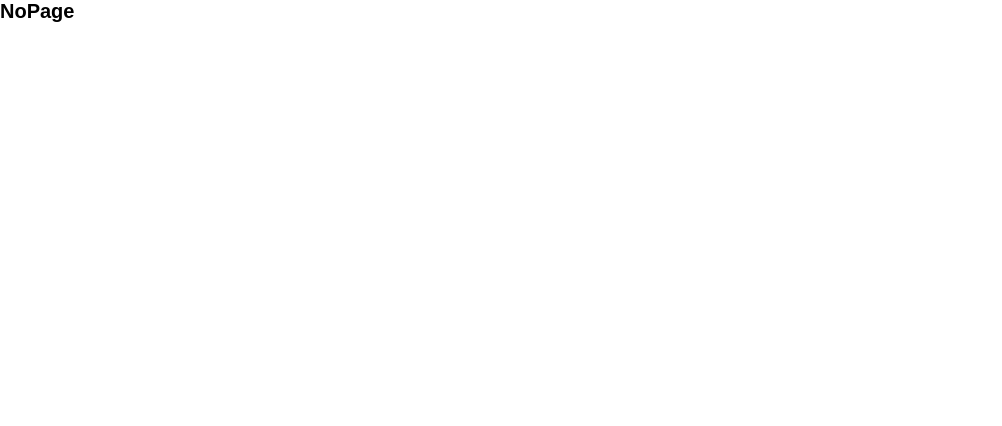
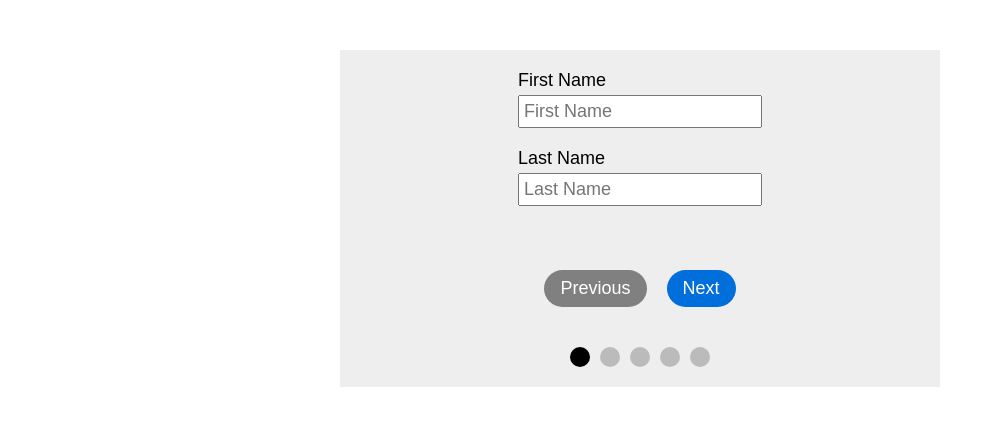
Before and after one commit to kingarunesh/React-Projects, a React (Create React App) app: page /register-form-steps in a window 1280 px wide. Shown: the top 426 px of the page, without its empty margins (0-1002 px from the left). Built offline with nearby package versions, Linux system fonts and the light colour scheme.

Commit message:
14.1 : register with steps

```diff
--- a/src/App.js
+++ b/src/App.js
@@ -14,6 +14,7 @@ import SimpleSteps from "./components/simple-steps/SimpleSteps";
 import ImageStepSlider from "./components/image-steps-slider/ImageStepSlider";
 import SingleSimpleOpenModel from "./single-simple-open-model/SingleSimpleOpenModel";
 import OpenModelForm from "./components/open-model-form/OpenModelForm";
+import RegisterFormSteps from "./components/register-form-steps/RegisterFormSteps";
 
 export default function App() {
     return (
@@ -35,6 +36,7 @@ export default function App() {
                         <Route path="/image-step-slider" element={<ImageStepSlider />} />
                         <Route path="/single-simple-open-model" element={<SingleSimpleOpenModel />} />
                         <Route path="/open-model-form" element={<OpenModelForm />} />
+                        <Route path="/register-form-steps" element={<RegisterFormSteps />} />
                     </Route>
                 </Routes>
             </BrowserRouter>
--- a/src/components/layout/Home.js
+++ b/src/components/layout/Home.js
@@ -70,6 +70,12 @@ export default function Home() {
                             Open Model Form
                         </Link>
                     </li>
+
+                    <li>
+                        <Link to="/register-form-steps" target="_blank">
+                            Register Form Steps
+                        </Link>
+                    </li>
                 </ol>
             </nav>
 
--- /dev/null
+++ b/src/components/register-form-steps/RegisterFormSteps.js
@@ -0,0 +1,159 @@
+import { useState } from "react";
+
+import "./register-form-steps.scss";
+
+const DATA = [
+    {
+        id: 1,
+        title: "First Name",
+        content: (
+            <>
+                <div className="registerFormSteps__container--form--group">
+                    <label htmlFor="fname">First Name</label>
+                    <input
+                        type="text"
+                        placeholder="First Name"
+                        id="fname"
+                        // value={fName}
+                        // onChange={(e) => setFname(e.target.value)}
+                    />
+                </div>
+                <div className="registerFormSteps__container--form--group">
+                    <label htmlFor="lname">Last Name</label>
+                    <input type="text" placeholder="Last Name" id="lname" />
+                </div>
+            </>
+        ),
+    },
+
+    {
+        id: 2,
+        title: "Email",
+        content: (
+            <>
+                <div className="registerFormSteps__container--form--group">
+                    <label htmlFor="email">Email</label>
+                    <input type="email" placeholder="Email Address" id="email" />
+                </div>
+
+                <div className="registerFormSteps__container--form--group">
+                    <label htmlFor="phone">Phone</label>
+                    <input type="number" placeholder="Phone Number" id="phone" />
+                </div>
+            </>
+        ),
+    },
+
+    {
+        id: 3,
+        title: "Password",
+        content: (
+            <>
+                <div className="registerFormSteps__container--form--group">
+                    <label htmlFor="password">Password</label>
+                    <input type="password" placeholder="Password" id="password" autoComplete="off" />
+                </div>
+
+                <div className="registerFormSteps__container--form--group">
+                    <label htmlFor="confirm-password">Confirm Password</label>
+                    <input type="password" placeholder="Confirm Password" id="confirm-password" autoComplete="off" />
+                </div>
+            </>
+        ),
+    },
+
+    {
+        id: 4,
+        title: "Select Gender",
+        content: (
+            <div className="registerFormSteps__container--form--group">
+                <div className="registerFormSteps__container--form--group--gender">
+                    <input type="radio" id="male" autoComplete="off" name="gender" value="male" />
+                    <label htmlFor="male">Male</label>
+                </div>
+
+                <div className="registerFormSteps__container--form--group--gender">
+                    <input type="radio" id="female" autoComplete="off" name="gender" value="female" />
+                    <label htmlFor="female">Female</label>
+                </div>
+
+                <div className="registerFormSteps__container--form--group--gender">
+                    <input type="radio" id="other" autoComplete="off" name="gender" value="other" />
+                    <label htmlFor="other">Other</label>
+                </div>
+            </div>
+        ),
+    },
+
+    {
+        id: 5,
+        title: "Date of Birth",
+        content: (
+            <>
+                <div className="registerFormSteps__container--form--group">
+                    <label htmlFor="dob">Date of Birthday</label>
+                    <input type="date" id="dob" />
+                </div>
+
+                <div className="registerFormSteps__container--form--group">
+                    <button>Create</button>
+                </div>
+            </>
+        ),
+    },
+];
+
+export default function RegisterFormSteps() {
+    const [step, setStep] = useState(0);
+
+    // const [fName, setFname] = useState("");
+    // const [lName, setLname] = useState("");
+    // const [email, setEmail] = useState("");
+    // const [phone, setPhone] = useState("");
+    // const [password, setPassword] = useState("");
+    // const [confrimPassword, setConfrimPassword] = useState("");
+    // const [gender, setGender] = useState("");
+    // const [dob, setDOB] = useState("");
+
+    const nextHandler = function () {
+        step < DATA.length - 1 && setStep((c) => c + 1);
+    };
+
+    const preHandler = function () {
+        step > 0 && setStep((c) => c - 1);
+    };
+
+    return (
+        <>
+            <div className="registerFormSteps">
+                <div className="registerFormSteps__container">
+                    <form className="registerFormSteps__container--form">{DATA[step].content}</form>
+
+                    <div className="registerFormSteps__container--btns">
+                        {step === 0 ? (
+                            <button onClick={preHandler} style={{ backgroundColor: "gray", cursor: "not-allowed" }}>
+                                Previous
+                            </button>
+                        ) : (
+                            <button onClick={preHandler}>Previous</button>
+                        )}
+
+                        {step === DATA.length - 1 ? (
+                            <button onClick={nextHandler} style={{ backgroundColor: "gray", cursor: "not-allowed" }}>
+                                Next
+                            </button>
+                        ) : (
+                            <button onClick={nextHandler}>Next</button>
+                        )}
+                    </div>
+
+                    <div className="registerFormSteps__container--indicator">
+                        {DATA.map((_, i) => (
+                            <div key={i} style={{ backgroundColor: `${step > i - 1 ? "#000" : ""}` }}></div>
+                        ))}
+                    </div>
+                </div>
+            </div>
+        </>
+    );
+}
--- /dev/null
+++ b/src/components/register-form-steps/register-form-steps.scss
@@ -0,0 +1,89 @@
+.registerFormSteps {
+    background-color: #eee;
+    width: 60rem;
+    margin: 5rem auto;
+    // padding: 1rem;
+
+    &__container {
+        display: flex;
+        flex-direction: column;
+        align-items: center;
+        justify-content: center;
+        gap: 2rem;
+
+        &--form {
+            padding: 2rem;
+            display: flex;
+            flex-direction: column;
+            gap: 2rem;
+            min-height: 20rem;
+
+            &--group {
+                //  select label only one level
+                & > label {
+                    font-size: 1.8rem;
+                    display: block;
+                    margin-bottom: 0.4rem;
+                }
+
+                input {
+                    font-size: 1.8rem;
+                    padding: 0.4rem;
+                }
+
+                &--gender {
+                    display: flex;
+                    gap: 1rem;
+
+                    label {
+                        font-size: 1.8rem;
+                    }
+
+                    input[type="radio"] {
+                        font-size: 3rem;
+                    }
+                }
+
+                button {
+                    font-size: 1.8rem;
+                    padding: 0.6rem 1.2rem;
+                }
+            }
+        }
+
+        &--btns {
+            margin-bottom: 2rem;
+
+            display: flex;
+            gap: 2rem;
+
+            button {
+                font-size: 1.8rem;
+                padding: 0.8rem 1.6rem;
+                border: none;
+                border-radius: 10rem;
+                background-color: rgb(0, 110, 219);
+                transition: all 0.5s;
+                cursor: pointer;
+                color: #fff;
+
+                &:hover {
+                    background-color: rgb(0, 90, 181);
+                }
+            }
+        }
+
+        &--indicator {
+            display: flex;
+            gap: 1rem;
+            margin-bottom: 2rem;
+
+            div {
+                width: 2rem;
+                height: 2rem;
+                background-color: #bbb;
+                border-radius: 50%;
+            }
+        }
+    }
+}
```
